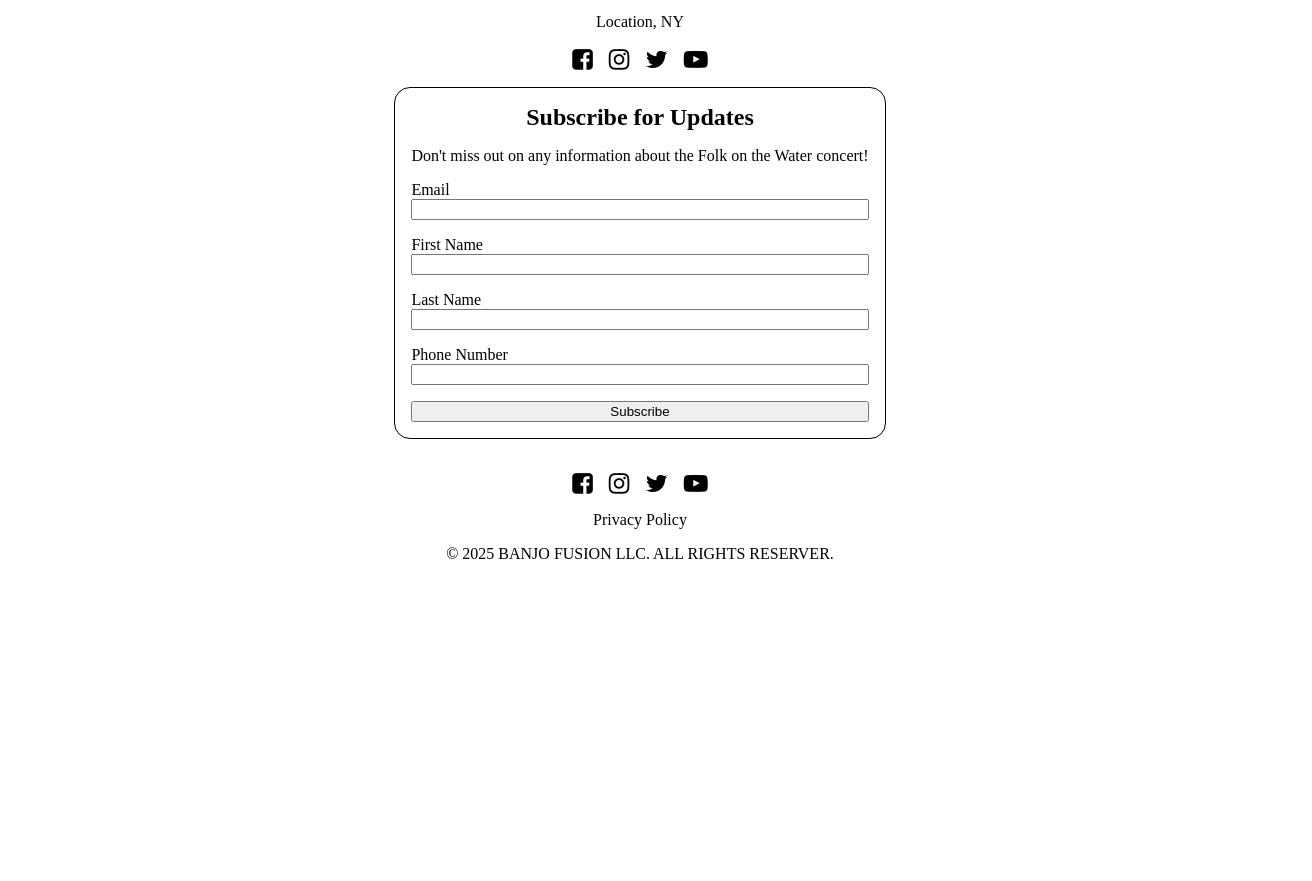
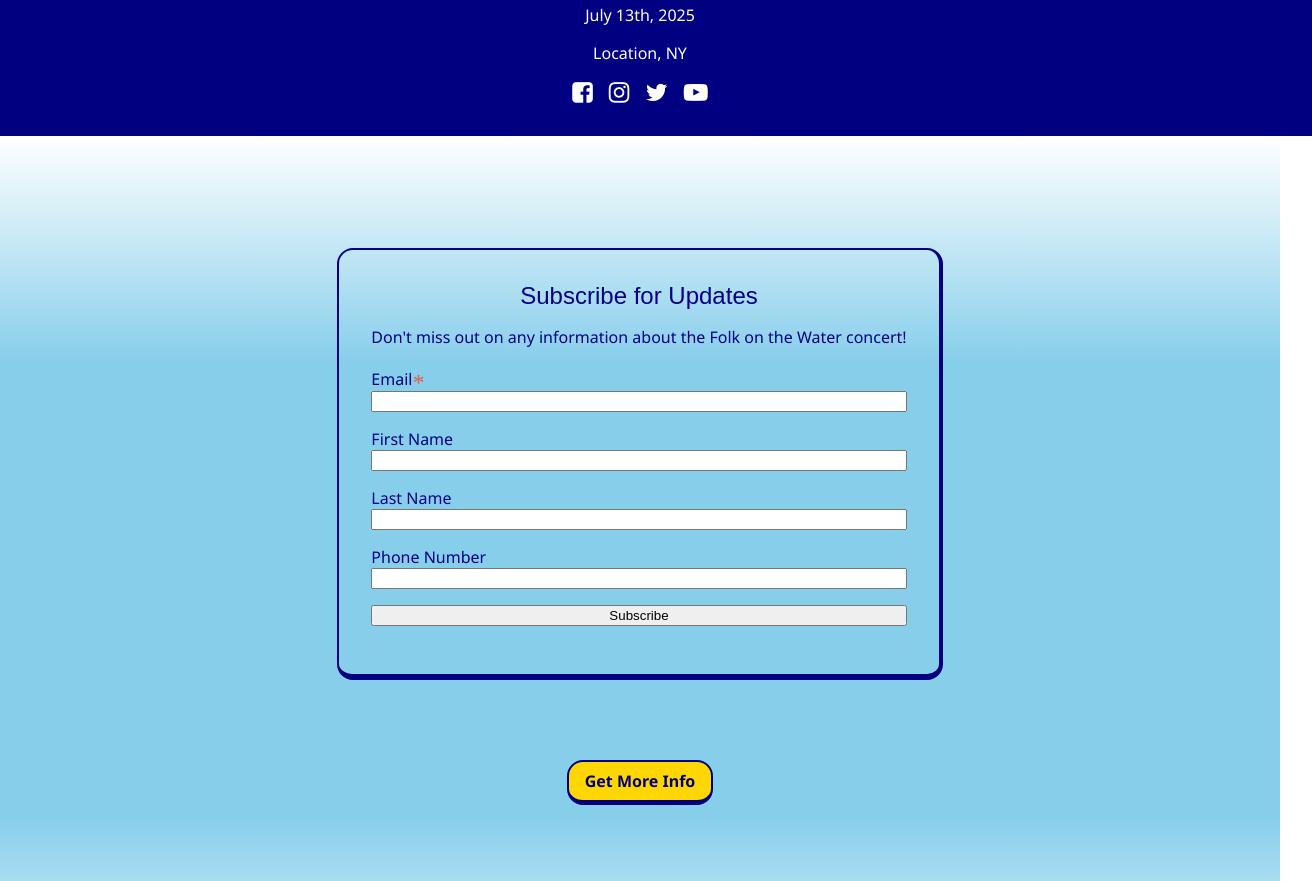
Before and after one commit to armytag/benji-website, a plain HTML site: page index.html in a window 1280 px wide. Shown: the part 125-1006 px from the top of the page, 1312 px wide, since content can reach past the window. Before the commit the page ends 800 px from the top, so only its background shows below. Drawn offline with Linux system fonts and the light colour scheme; a web font is replaced by a local one.

Commit message:
Added styling, including fonts and basic colors

```diff
--- a/index.html
+++ b/index.html
@@ -26,7 +26,7 @@
 			<h2>Subscribe for Updates</h2>
 			<p>Don't miss out on any information about the Folk on the Water concert!</p>
 			<form id="signup-form">
-				<label for="email">Email</label>
+				<label for="email">Email<span class="asterisk">*</span></label>
 				<input type="email" name="email">
 				<label for="firtname">First Name</label>
 				<input type="text" name="firtname">
@@ -37,8 +37,14 @@
 				<input type="button" value="Subscribe">
 			</form>
 		</section>
-		<section id="resources"> </section>
-		<section id="sponsors"> </section>
+		<section id="resources">
+			<div class="color-button">Get More Info</div>
+		</section>
+		<section id="sponsors">
+			<h2>Folk on the Water Sponsers</h2>
+			<p>Interested in sponsoring this event? Click the link below to submit an inquiry.</p>
+			<div class="color-button">Learn More</div>
+		</section>
 	</div>
 	<div id="foot">
 		<div class="sm-icons">
--- a/style.css
+++ b/style.css
@@ -1,18 +1,84 @@
+@import url('https://fonts.googleapis.com/css2?family=Dela+Gothic+One&family=Noto+Sans:ital,wght@0,100..900;1,100..900&display=swap');
+
+:root {
+	--asterisk-red: #e85c41;
+	--content-bg: skyblue;
+	--dark-blue: navy;
+}
+
 body {
+	margin: 0;
+	padding: 0;
 	display: flex;
 	flex-direction: column;
 	justify-content: center;
 	align-items: center;
 	text-align: center;
+	font-family: "Noto Sans", sans-serif;
+	font-weight: 400;
+	font-style: normal;
+	color: var(--dark-blue);
 }
 
-p, a, h1, h2, h3, h4, h5, h6 {
+h1, h2, h3, h4, h5, h6 {
+	padding: 0;
+	margin: 0;
+	font-family: "Dela Gothic One", sans-serif;
+	font-weight: 400;
+	font-style: normal;
+}
+
+p, a {
 	padding: 0;
 	margin: 0;
 }
 
-body > div,
+.color-button {
+	padding: 0.5rem 1rem;
+	border: 0.125rem solid var(--dark-blue);
+	border-radius: 1rem;
+	border-bottom-width: 0.33rem;
+	transition: 0.125s;
+	color: var(--dark-blue);
+	background-color: gold;
+	font-weight: bold;
+}
+
+.color-button:hover {
+	border-bottom-width: 0.125rem;
+	cursor: pointer;
+}
+
+.asterisk {
+	color: var(--asterisk-red);
+	font-size: 150%;
+	font-weight: normal;
+	position: relative;
+	top: 5px;
+	font-family: serif;
+}
+
+body > div {
+	display: flex;
+	flex-direction: column;
+	justify-content: center;
+	align-items: center;
+	gap: 1rem;
+	width: 100%;
+}
+
+#head {
+	background-color: var(--dark-blue);
+	padding: 2rem;
+	color: white;
+}
+
+#content {
+	background: linear-gradient(white, var(--content-bg) 25%, var(--content-bg) 75%, white);
+}
+
 #content > section {
+	margin: 2rem 0;
 	display: flex;
 	flex-direction: column;
 	justify-content: center;
@@ -21,9 +87,10 @@ body > div,
 }
 
 #signup {
-	padding: 1rem;
-	border: 1px solid black;
+	padding: 2rem;
+	border: 1px solid var(--dark-blue);
 	border-radius: 1rem;
+	border-width: 2px 4px 6px 2px;
 }
 
 #signup-form {
@@ -31,6 +98,7 @@ body > div,
 	flex-direction: column;
 	width: 100%;
 	text-align: left;
+	margin-bottom: 1rem;
 }
 
 #signup-form input {
@@ -39,6 +107,12 @@ body > div,
 
 #signup-form input[type="button"] {
 	margin-bottom: 0;
+}
+
+#foot {
+	width: 100%;
+	background-color: gold;
+	padding: 2rem;
 }
 
 #foot a {
@@ -55,7 +129,7 @@ body > div,
 
 .sm-icons > a {
 	text-decoration: none;
-	color: black;
+	color: inherit;
 	font-size: 1.5rem;
 }
 
```
